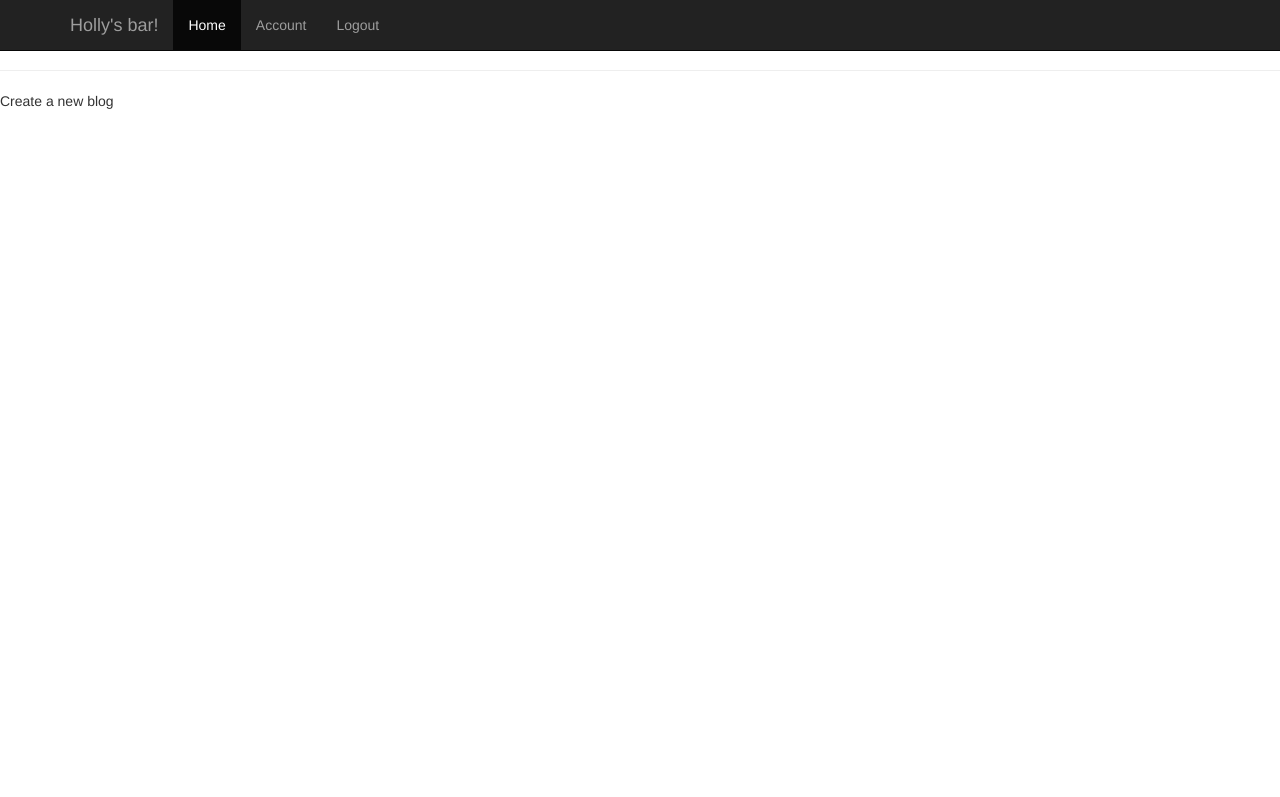
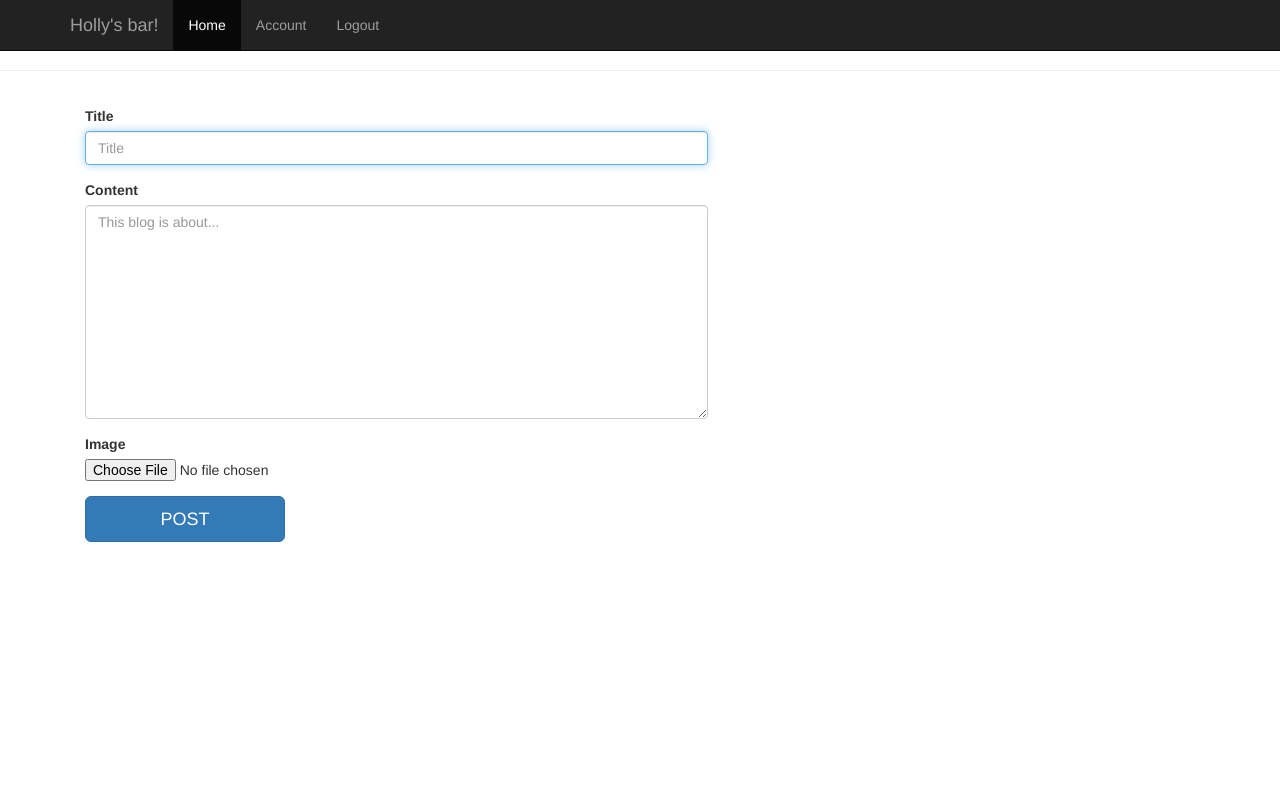
Before and after one commit to MPoinelli/hollysbar, a Django app: page /blog/create/ in a window 1280 px wide. Shown: the top 797 px of the page. Run offline with Django 3.2, Linux system fonts and the light colour scheme; the first user in the database is signed in; some libraries are stand-ins or nearby versions.

Commit message:
Add basic blog post html page

```diff
--- a/blog/templates/blog/create_blog.html
+++ b/blog/templates/blog/create_blog.html
@@ -2,6 +2,47 @@
 
 {% block content %}
 
-<p> Create a new blog </p>
+<style type="text/css">
+    .create-form {
+          width: 100%;
+          max-width: 100%;
+          padding: 15px;
+          margin: auto;
+        }
+
+        .submit-button{
+            max-width: 200px;
+        }
+</style>
+
+<div class="container">
+    <div class="row">
+        <div class="col-lg-7 offset-lg-1">
+            <form class="create-form" method="post" enctype="multipart/form-data">{% csrf_token %}
+
+                <!-- title -->
+                <div class="form-group">
+                    <label for="id_title">Title</label>
+                    <input class="form-control" type="text" name="title" id="id_title" placeholder="Title" required autofocus>
+                </div>
+
+                <!-- Body -->
+                <div class="form-group">
+                    <label for="id_body">Content</label>
+                    <textarea class="form-control" rows="10" type="text" name="body" id="id_body" placeholder="This blog is about..." required></textarea>
+                </div>
+
+                <!-- Image -->
+                <div class="form-group">
+                    <label for="id_image">Image</label>
+                    <input  type="file" name="image" id="id_image" accept="image/*" required>
+                </div>
+
+                <!-- Submit btn -->
+                <button class="submit-button btn btn-lg btn-primary btn-block" type="submit">POST</button>
+            </form>
+        </div>
+    </div>
+</div>
 
 {% endblock content %}
```
Also changed, not shown: db.sqlite3.
